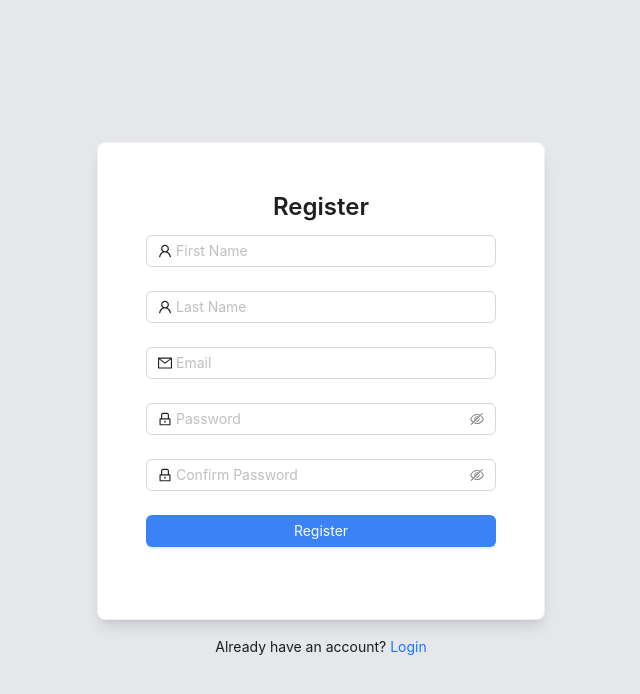
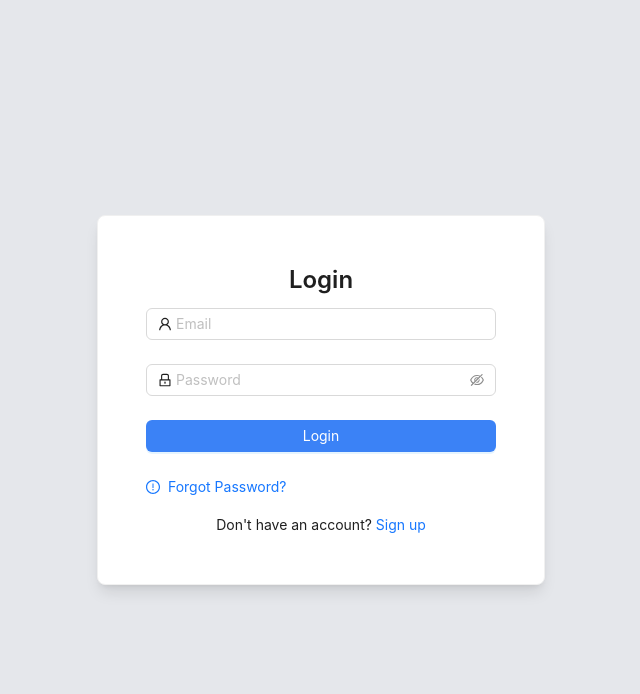
Before and after one commit to Emran-Y/TruHacks2024, a React (Create React App) app in the folder frontend/: page / in a window 1280 px wide. Shown: the top 694 px of the page, without its empty margins (319-959 px from the left). Built offline with nearby package versions, Linux system fonts and the light colour scheme.

Commit message:
feat: finish login UI

```diff
--- a/frontend/src/App.js
+++ b/frontend/src/App.js
@@ -1,9 +1,9 @@
 import Signup from "./components/Auth/SignUp";
-
+import Login from "./components/Auth/Login";
 function App() {
   return (
     <div className="App">
-  <Signup/>
+  <Login/>
     </div>
   );
 }
--- a/frontend/src/components/Auth/Login.jsx
+++ b/frontend/src/components/Auth/Login.jsx
@@ -0,0 +1,69 @@
+import React, { useState } from 'react';
+import { Form, Input, Button, Typography, Card } from 'antd';
+import { UserOutlined, LockOutlined, ExclamationCircleOutlined } from '@ant-design/icons';
+
+const Login = () => {
+    const [form] = Form.useForm();
+
+    const onFinish = (values) => {
+      console.log('Received values:', values);
+
+    };
+
+    return (
+      <div className="flex justify-center items-center h-screen bg-gray-200">
+        <div className="w-full max-w-md">
+          <Card className="p-6 shadow-lg bg-white">
+            <Typography.Title level={3} className="mb-6 text-center font-semibold">
+              Login
+            </Typography.Title>
+            <Form
+              form={form}
+              name="login"
+              onFinish={onFinish}
+              initialValues={{ remember: true }}
+              scrollToFirstError
+            >
+              <Form.Item
+                name="email"
+                rules={[
+                  {
+                    type: 'email',
+                    message: 'The input is not a valid E-mail!',
+                  },
+                  { required: true, message: 'Please enter your email!' },
+                ]}
+              >
+                <Input prefix={<UserOutlined />} placeholder="Email" />
+              </Form.Item>
+              <Form.Item
+                name="password"
+                rules={[{ required: true, message: 'Please enter your password!' }]}
+              >
+                <Input.Password prefix={<LockOutlined />} placeholder="Password" />
+              </Form.Item>
+              <Form.Item>
+                <Button type="primary" htmlType="submit" className="w-full bg-blue-500 hover:bg-blue-700">
+                  Login
+                </Button>
+              </Form.Item>
+            </Form>
+            <div className="flex justify-between">
+              <Typography.Text>
+                <a href="/forgot-password">
+                  <ExclamationCircleOutlined className="mr-1" /> Forgot Password?
+                </a>
+              </Typography.Text>
+            </div>
+            <div className="text-center mt-4">
+              <Typography.Text>
+                Don't have an account? <a href="/signup">Sign up</a>
+              </Typography.Text>
+            </div>
+          </Card>
+        </div>
+      </div>
+    );
+};
+
+export default Login;
```
